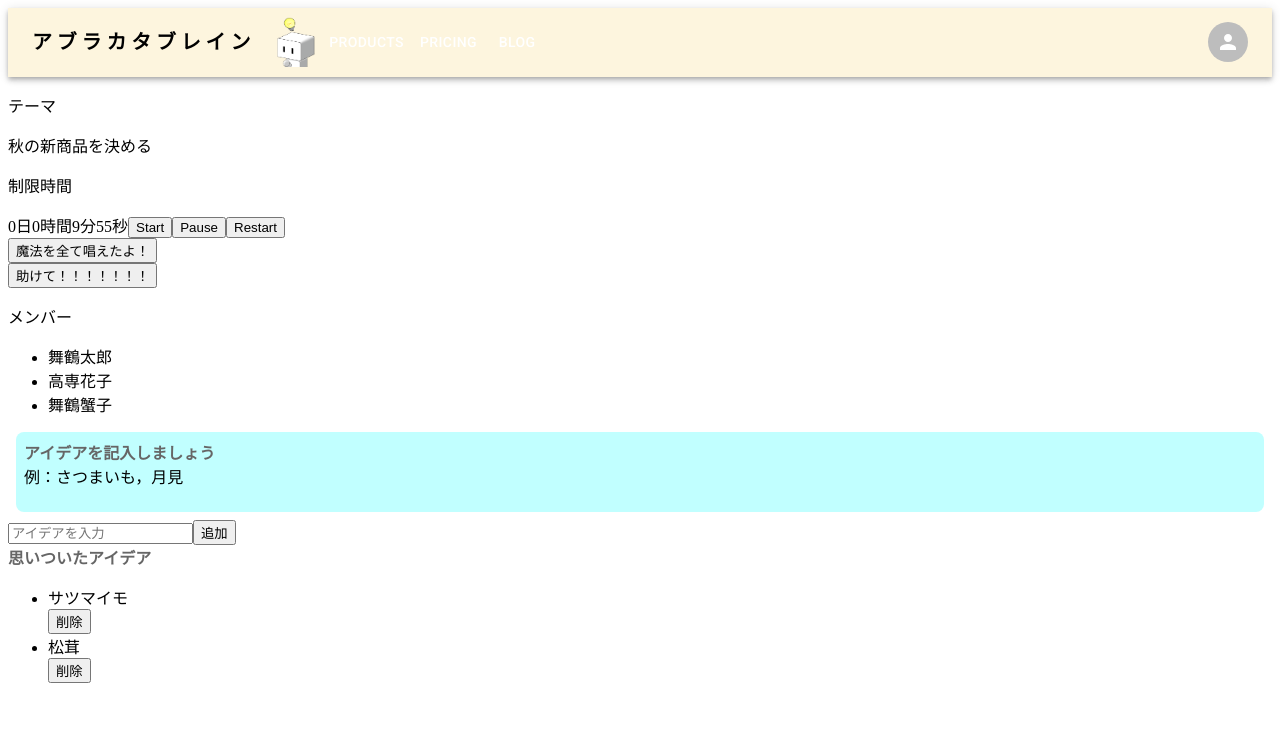
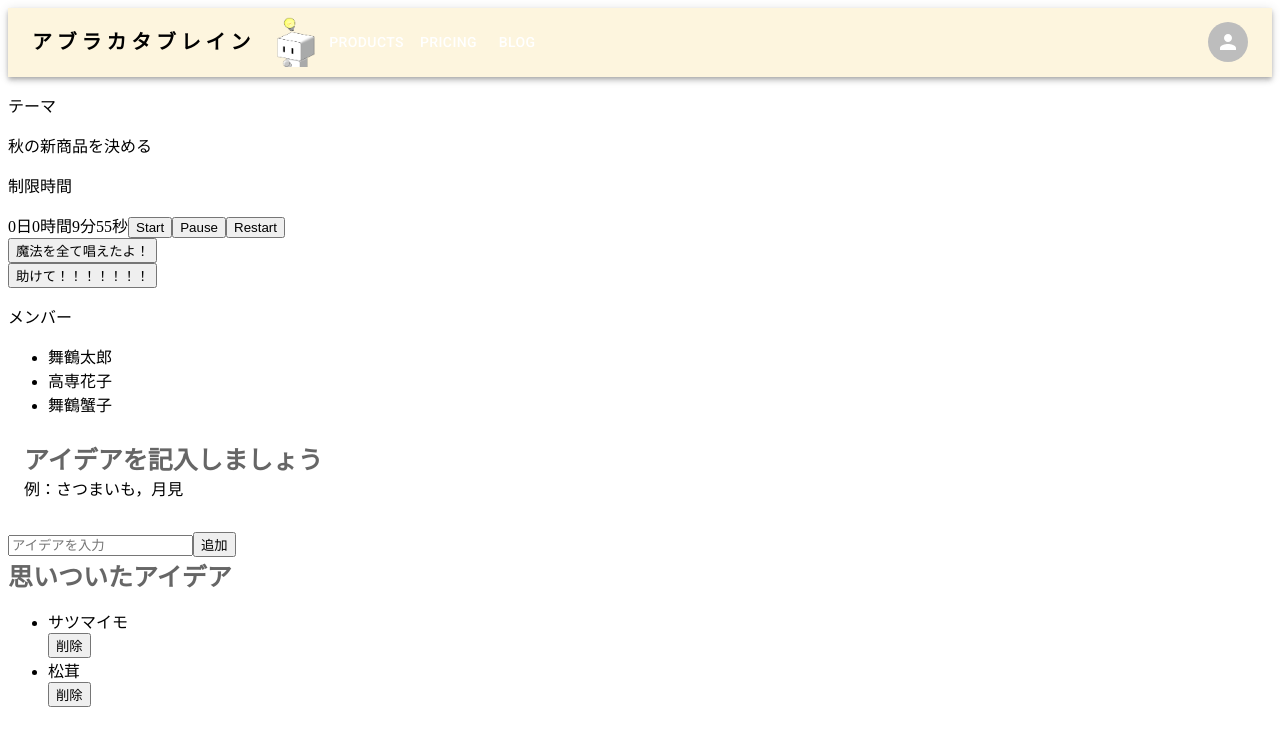
Before and after one commit to s-hirata0831/abkt_procon34, a React (Create React App) app in the folder abkt-app/: page /FirstPhase in a window 1280 px wide. Shown: the top 746 px of the page. Built offline with nearby package versions, Linux system fonts and the light colour scheme; a web font is replaced by a local one.

Commit message:
微調整

```diff
--- a/abkt-app/src/styles/First.module.css
+++ b/abkt-app/src/styles/First.module.css
@@ -10,11 +10,11 @@ button:hover{
     margin-bottom: 0;
     font-weight: bold;
     color: #666;
+    font-size: 25px;
     font-family: 'Potta One', cursive;
 }
 
 .title_area{
-    background-color: #c1ffff;
     border-radius: 8px;
     padding: 8px;
     margin: 8px;
@@ -22,4 +22,5 @@ button:hover{
 
 .title_string{
     margin-top: 0;
+    margin-left: 0;
 }
```
